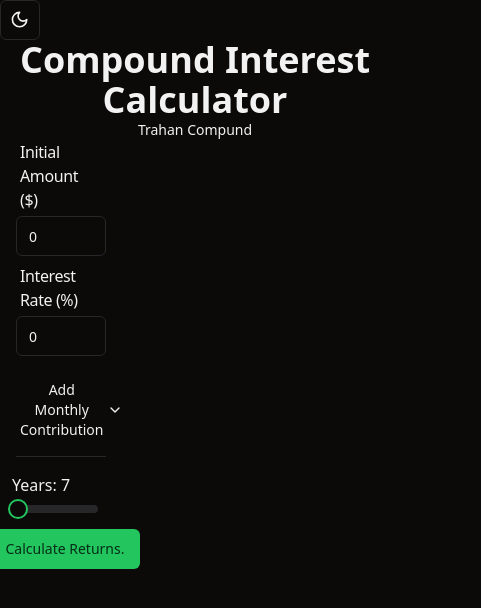
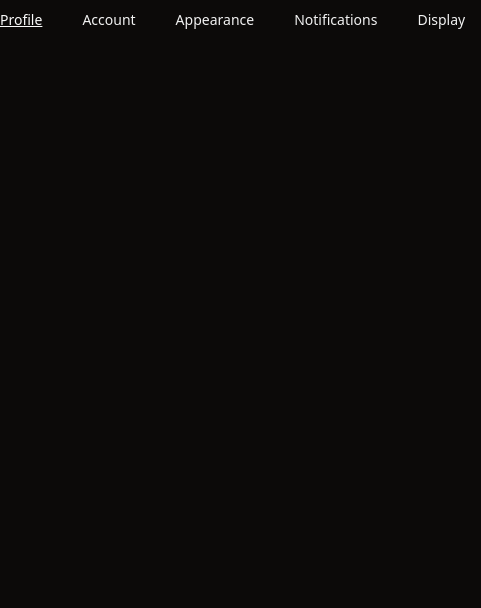
Before and after one commit to babbage88/react-trahan-compound, a React (Vite) app: page / in a window 390 px wide. Shown: the top 608 px of the page, 481 px wide, since content can reach past the window. Built offline with nearby package versions, Linux system fonts and the light colour scheme.

Commit message:
half working sidenav

```diff
--- a/package.json
+++ b/package.json
@@ -12,12 +12,15 @@
   "dependencies": {
     "@hookform/resolvers": "^3.3.4",
     "@radix-ui/react-accordion": "^1.1.2",
+    "@radix-ui/react-checkbox": "^1.0.4",
     "@radix-ui/react-dropdown-menu": "^2.0.6",
     "@radix-ui/react-label": "^2.0.2",
     "@radix-ui/react-popover": "^1.0.7",
     "@radix-ui/react-select": "^2.0.0",
+    "@radix-ui/react-separator": "^1.0.3",
     "@radix-ui/react-slider": "^1.1.2",
     "@radix-ui/react-slot": "^1.0.2",
+    "@radix-ui/react-switch": "^1.0.3",
     "@tanstack/react-table": "^8.12.0",
     "class-variance-authority": "^0.7.0",
     "clsx": "^2.1.0",
@@ -30,6 +33,7 @@
     "react-hook-form": "^7.50.1",
     "react-icons": "^5.0.1",
     "react-router-dom": "^6.22.1",
+    "recharts": "^2.12.1",
     "tailwind-merge": "^2.2.1",
     "tailwindcss-animate": "^1.0.7",
     "zod": "^3.22.4"
--- a/src/components/CompoundInterestCalculator.tsx
+++ b/src/components/CompoundInterestCalculator.tsx
@@ -63,7 +63,7 @@ const CompoundInterestCalculator = () => {
   }
 
   return (
-    <div className="flex flex-col justify-center w-1/3">
+    <div className="flex flex-col container w-1/3 space-y-2">
       <NumericInput
         title={'Initial Amount'}
         symbol={'$'}
--- a/src/components/Layout.tsx
+++ b/src/components/Layout.tsx
@@ -1,25 +1,66 @@
 import { ReactNode } from 'react';
 import { ModeToggle } from './ui/mode-toggle';
+import { SidebarNav } from './sidebar-nav';
+import { Separator } from './ui/separator';
+
 
 interface LayoutProps {
     children: ReactNode;
 }
 
+const sidebarNavItems = [
+    {
+      title: "Profile",
+      href: "/examples/forms",
+    },
+    {
+      title: "Account",
+      href: "/examples/forms/account",
+    },
+    {
+      title: "Appearance",
+      href: "/examples/forms/appearance",
+    },
+    {
+      title: "Notifications",
+      href: "/examples/forms/notifications",
+    },
+    {
+      title: "Display",
+      href: "/examples/forms/display",
+    },
+  ]
+
 export default function Layout(props: LayoutProps): JSX.Element {
     const { children } = props;
     return (
-        <div className='min-h-screen gap-10 sm:gap-12 md:gap-5 bg-background'>
+        <>
+        <div className="hidden space-y-6 p-10 pb-16 md:block">
+        <div className="space-y-0.5">
+          <h2 className="text-2xl font-bold tracking-tight">Compound Interest Calculator  <ModeToggle /> </h2>
+          <p className="text-muted-foreground">
+          Trahan Compund
+          </p>
+        </div>
+        <Separator className="my-6" />
+        </div>
+        <div className='flex flex-row'>
+        <aside className="-mx-4 lg:w-1/5">
+            <SidebarNav items={sidebarNavItems} />
+        </aside>
+        <div className='overflow-y-auto w-4/5 justify-end min-h-screen gap-10 sm:gap-12 md:gap-5 bg-background'>
             <header className=''>
-                <ModeToggle />
-                <h1 className='text-4xl sm:text-5xl md:text-4xl font-semibold text-center'>Compound Interest Calculator </h1>
+
+                <h2 className='scroll-m-20 pb-2 text-3xl font-semibold tracking-tight first:mt-0 text-center'>  </h2>
             </header>
-            <p className='text-center text-sm md:text-base'>Trahan Compund</p>
+            <p className='text-center text-xl text-muted-foreground'></p>
             <main className=''>
                 {children}
             </main>
             <footer></footer>
         </div>
-
+        </div>
+        </>
 
     );
 }
--- a/src/components/NumericInput.tsx
+++ b/src/components/NumericInput.tsx
@@ -38,11 +38,11 @@ const NumericInput: React.FC<NumericInputProps> = ({ title, symbol, value, class
   return (
     <div className={className}>
 
-       <Label className='tracking-tight pl-3'>{title} ({symbol})</Label>
+      <Label className='tracking-tight pl-3'>{title} ({symbol})</Label>
 
       <Input
         type="number"
-        className={"flex gap-1"}
+        className={"gap-1"}
         defaultValue={value}
         onChange={(e) => {
           setValue(Number(e.target.value));
--- /dev/null
+++ b/src/components/sidebar-nav.tsx
@@ -0,0 +1,40 @@
+import { cn } from "@/lib/utils"
+import { buttonVariants } from "@/components/ui/button"
+
+import { useLocation, Link } from 'react-router-dom';
+
+interface SidebarNavProps extends React.HTMLAttributes<HTMLElement> {
+  items: {
+    href: string
+    title: string
+  }[]
+}
+
+export function SidebarNav({ className, items, ...props }: SidebarNavProps) {
+  const pathname = useLocation().pathname
+
+  return (
+    <nav
+      className={cn(
+        "flex space-x-2 lg:flex-col lg:space-x-0 lg:space-y-1",
+        className
+      )}
+      {...props}
+    >
+      {items.map((item) => (
+        <Link
+          to={item.href}
+          className={cn(
+            buttonVariants({ variant: "ghost" }),
+            pathname === item.href
+              ? "bg-muted hover:bg-muted"
+              : "hover:bg-transparent hover:underline",
+            "justify-start"
+          )}
+        >
+          {item.title}
+        </Link>
+      ))}
+    </nav>
+  )
+}
--- /dev/null
+++ b/src/components/ui/card.tsx
@@ -0,0 +1,79 @@
+import * as React from "react"
+
+import { cn } from "@/lib/utils"
+
+const Card = React.forwardRef<
+  HTMLDivElement,
+  React.HTMLAttributes<HTMLDivElement>
+>(({ className, ...props }, ref) => (
+  <div
+    ref={ref}
+    className={cn(
+      "rounded-lg border bg-card text-card-foreground shadow-sm",
+      className
+    )}
+    {...props}
+  />
+))
+Card.displayName = "Card"
+
+const CardHeader = React.forwardRef<
+  HTMLDivElement,
+  React.HTMLAttributes<HTMLDivElement>
+>(({ className, ...props }, ref) => (
+  <div
+    ref={ref}
+    className={cn("flex flex-col space-y-1.5 p-6", className)}
+    {...props}
+  />
+))
+CardHeader.displayName = "CardHeader"
+
+const CardTitle = React.forwardRef<
+  HTMLParagraphElement,
+  React.HTMLAttributes<HTMLHeadingElement>
+>(({ className, ...props }, ref) => (
+  <h3
+    ref={ref}
+    className={cn(
+      "text-2xl font-semibold leading-none tracking-tight",
+      className
+    )}
+    {...props}
+  />
+))
+CardTitle.displayName = "CardTitle"
+
+const CardDescription = React.forwardRef<
+  HTMLParagraphElement,
+  React.HTMLAttributes<HTMLParagraphElement>
+>(({ className, ...props }, ref) => (
+  <p
+    ref={ref}
+    className={cn("text-sm text-muted-foreground", className)}
+    {...props}
+  />
+))
+CardDescription.displayName = "CardDescription"
+
+const CardContent = React.forwardRef<
+  HTMLDivElement,
+  React.HTMLAttributes<HTMLDivElement>
+>(({ className, ...props }, ref) => (
+  <div ref={ref} className={cn("p-6 pt-0", className)} {...props} />
+))
+CardContent.displayName = "CardContent"
+
+const CardFooter = React.forwardRef<
+  HTMLDivElement,
+  React.HTMLAttributes<HTMLDivElement>
+>(({ className, ...props }, ref) => (
+  <div
+    ref={ref}
+    className={cn("flex items-center p-6 pt-0", className)}
+    {...props}
+  />
+))
+CardFooter.displayName = "CardFooter"
+
+export { Card, CardHeader, CardFooter, CardTitle, CardDescription, CardContent }
--- /dev/null
+++ b/src/components/ui/checkbox.tsx
@@ -0,0 +1,28 @@
+import * as React from "react"
+import * as CheckboxPrimitive from "@radix-ui/react-checkbox"
+import { Check } from "lucide-react"
+
+import { cn } from "@/lib/utils"
+
+const Checkbox = React.forwardRef<
+  React.ElementRef<typeof CheckboxPrimitive.Root>,
+  React.ComponentPropsWithoutRef<typeof CheckboxPrimitive.Root>
+>(({ className, ...props }, ref) => (
+  <CheckboxPrimitive.Root
+    ref={ref}
+    className={cn(
+      "peer h-4 w-4 shrink-0 rounded-sm border border-primary ring-offset-background focus-visible:outline-none focus-visible:ring-2 focus-visible:ring-ring focus-visible:ring-offset-2 disabled:cursor-not-allowed disabled:opacity-50 data-[state=checked]:bg-primary data-[state=checked]:text-primary-foreground",
+      className
+    )}
+    {...props}
+  >
+    <CheckboxPrimitive.Indicator
+      className={cn("flex items-center justify-center text-current")}
+    >
+      <Check className="h-4 w-4" />
+    </CheckboxPrimitive.Indicator>
+  </CheckboxPrimitive.Root>
+))
+Checkbox.displayName = CheckboxPrimitive.Root.displayName
+
+export { Checkbox }
--- /dev/null
+++ b/src/components/ui/separator.tsx
@@ -0,0 +1,29 @@
+import * as React from "react"
+import * as SeparatorPrimitive from "@radix-ui/react-separator"
+
+import { cn } from "@/lib/utils"
+
+const Separator = React.forwardRef<
+  React.ElementRef<typeof SeparatorPrimitive.Root>,
+  React.ComponentPropsWithoutRef<typeof SeparatorPrimitive.Root>
+>(
+  (
+    { className, orientation = "horizontal", decorative = true, ...props },
+    ref
+  ) => (
+    <SeparatorPrimitive.Root
+      ref={ref}
+      decorative={decorative}
+      orientation={orientation}
+      className={cn(
+        "shrink-0 bg-border",
+        orientation === "horizontal" ? "h-[1px] w-full" : "h-full w-[1px]",
+        className
+      )}
+      {...props}
+    />
+  )
+)
+Separator.displayName = SeparatorPrimitive.Root.displayName
+
+export { Separator }
--- /dev/null
+++ b/src/components/ui/switch.tsx
@@ -0,0 +1,27 @@
+import * as React from "react"
+import * as SwitchPrimitives from "@radix-ui/react-switch"
+
+import { cn } from "@/lib/utils"
+
+const Switch = React.forwardRef<
+  React.ElementRef<typeof SwitchPrimitives.Root>,
+  React.ComponentPropsWithoutRef<typeof SwitchPrimitives.Root>
+>(({ className, ...props }, ref) => (
+  <SwitchPrimitives.Root
+    className={cn(
+      "peer inline-flex h-6 w-11 shrink-0 cursor-pointer items-center rounded-full border-2 border-transparent transition-colors focus-visible:outline-none focus-visible:ring-2 focus-visible:ring-ring focus-visible:ring-offset-2 focus-visible:ring-offset-background disabled:cursor-not-allowed disabled:opacity-50 data-[state=checked]:bg-primary data-[state=unchecked]:bg-input",
+      className
+    )}
+    {...props}
+    ref={ref}
+  >
+    <SwitchPrimitives.Thumb
+      className={cn(
+        "pointer-events-none block h-5 w-5 rounded-full bg-background shadow-lg ring-0 transition-transform data-[state=checked]:translate-x-5 data-[state=unchecked]:translate-x-0"
+      )}
+    />
+  </SwitchPrimitives.Root>
+))
+Switch.displayName = SwitchPrimitives.Root.displayName
+
+export { Switch }
```
Also changed, not shown: 1 other file (tests, documents, lock files or other folders).
